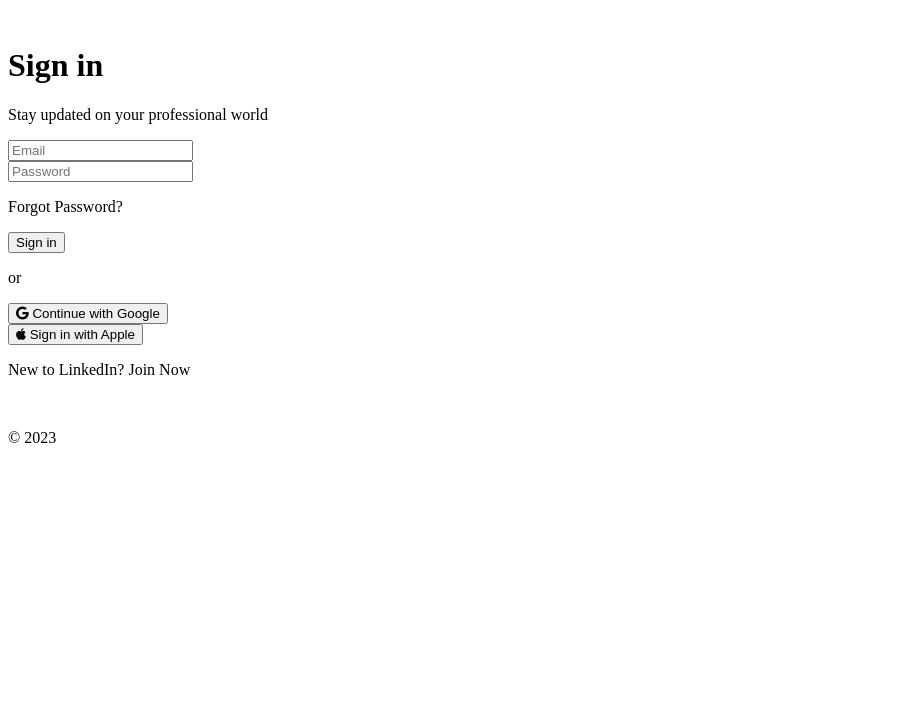
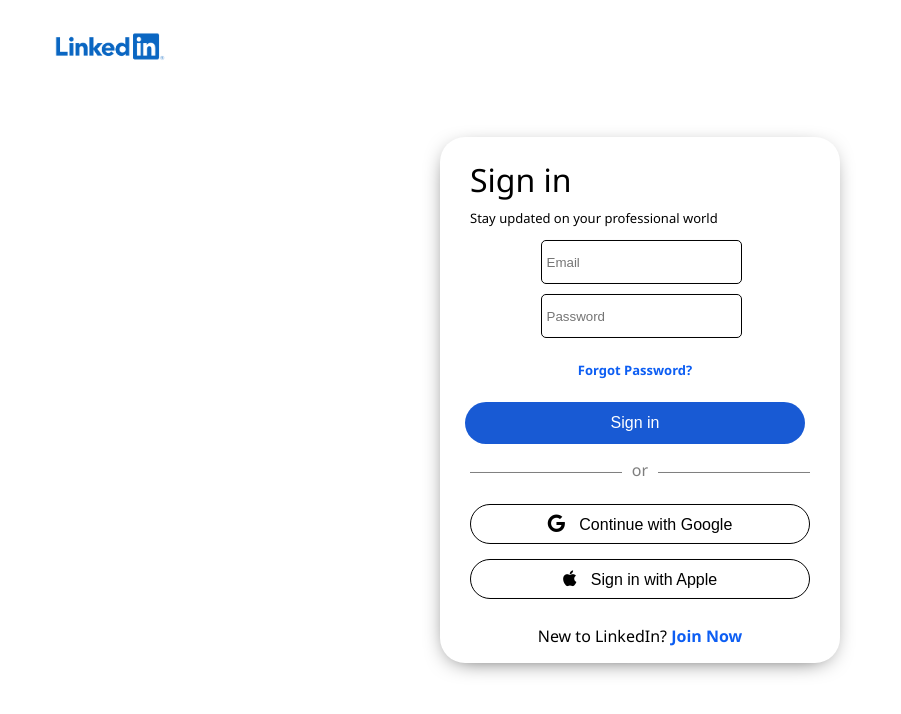
Before and after one commit to TharukRenuja/Miha-Assignment-01, a plain HTML site: page index.html in a window 1280 px wide. Shown: the whole page, without its empty margins (0-901 px from the left). Drawn offline with Linux system fonts and the light colour scheme; the site is published under a folder, as on GitHub Pages, so addresses that start at the root find nothing.

Commit message:
Images Paths Updated

```diff
--- a/index.html
+++ b/index.html
@@ -4,8 +4,8 @@
     <meta charset="UTF-8">
     <meta name="viewport" content="width=device-width, initial-scale=1.0">
     <link rel="stylesheet" href="https://cdnjs.cloudflare.com/ajax/libs/font-awesome/6.4.2/css/all.min.css">
-    <link rel="stylesheet" href="/src/css/style.css">
-    <link rel="shortcut icon" href="/src/img/linkedin.png" type="image/x-icon">
+    <link rel="stylesheet" href="./src/css/style.css">
+    <link rel="shortcut icon" href="./src/img/linkedin.png" type="image/x-icon">
 
     <meta property="og:type" content="website">
     <meta property="og:url" content="https://tharukrenuja.is-a.dev/Miha-Assignment-01/">
@@ -17,7 +17,7 @@
 </head>
 <body>
     <div class="branding">
-        <img src="/src/img/linkedin-logo.png" alt="" width="140px">
+        <img src="./src/img/linkedin-logo.png" alt="" width="140px">
     </div>
     <div class="box">
         <div class="t-head">
@@ -42,7 +42,7 @@
         <p class="signup">New to LinkedIn? <span class="signupl">Join Now</span></p>
     </div>
     <div class="footer">
-        <img src="/src/img/linkedin-logo.png" alt="" width="80px">
+        <img src="./src/img/linkedin-logo.png" alt="" width="80px">
         <p class="year">© 2023</p>
     </div>
 </body>
```
